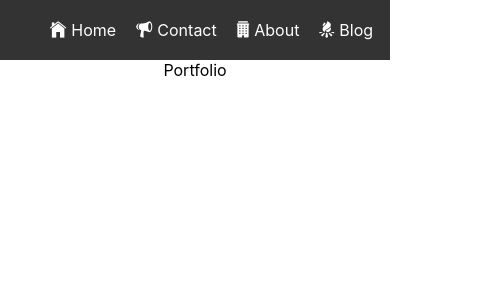
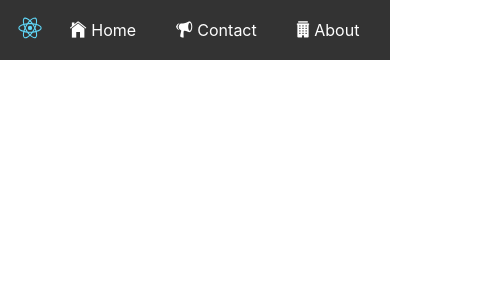
Before and after one commit to stevekutz/react_respNavMenu_exp, a React (Create React App) app in the folder app/: page /portfolio in a window 390 px wide. Shown: the top 300 px of the page, 478 px wide, since content can reach past the window. Built offline with nearby package versions, Linux system fonts and the light colour scheme.

Commit message:
added figure to ResponsiveNavigation

```diff
--- a/app/src/assets/scss/toolbar.scss
+++ b/app/src/assets/scss/toolbar.scss
@@ -2,19 +2,28 @@ nav.responsive-toolbar {
     background: #333333;
     height: 60px;
     width: 100%;
+    position: fixed;
 
     ul {
         background: #333333;
         display: flex;
         margin-block-start: 0;
         margin-block-end: 0;
-        margin-inline-start: 0;
+        padding-inline-start: 0;
         height: 100%;
         align-items: center;
 
+        figure {
+            margin-block-start: 0;
+            margin-block-end: 0;
+            margin-inline-start: 10px;
+            margin-inline-end: 0;
+            cursor: pointer;
+        }
+
         li {
             list-style-type: none;
-            margin: 20px 10px;
+            padding: 10px 20px;
         }
 
         a {
--- a/app/src/components/ResponsiveNavigation.js
+++ b/app/src/components/ResponsiveNavigation.js
@@ -13,10 +13,20 @@ function ResponsiveNavigation({navLinks, background, hoverBackground, linkColor,
         > {/* // outside {} is for JSX, inside {} is to return object */}
             <ul
                 style = {{background}}
+                classname = {navOpen ? 'active' : ''}
+            >
+                <figure className = "image-logo"
+                    onClick = { () => {setNavOpen(!navOpen)}}
+                >
+                    <img src = {logo} height = "40px" width = "40px" alt = "toolbar-logo"/>
+                </figure>
 
-            >
-                {navLinks.map((link) =>
-                    <li>
+                {navLinks.map((link, index) =>
+                    <li
+                        onMouseEnter = { () => setHoverIndex(index)}
+                        onMouseLeave = { () => setHoverIndex(-1)}
+                        style = {{background: hoverIndex === index ? (hoverBackground || '#999') : ''}}
+                    >
                         <Link
                             to = {link.path}
                             style = {{ color: linkColor}}
```
Also changed, not shown: 2 other files (tests, documents, lock files or other folders).
